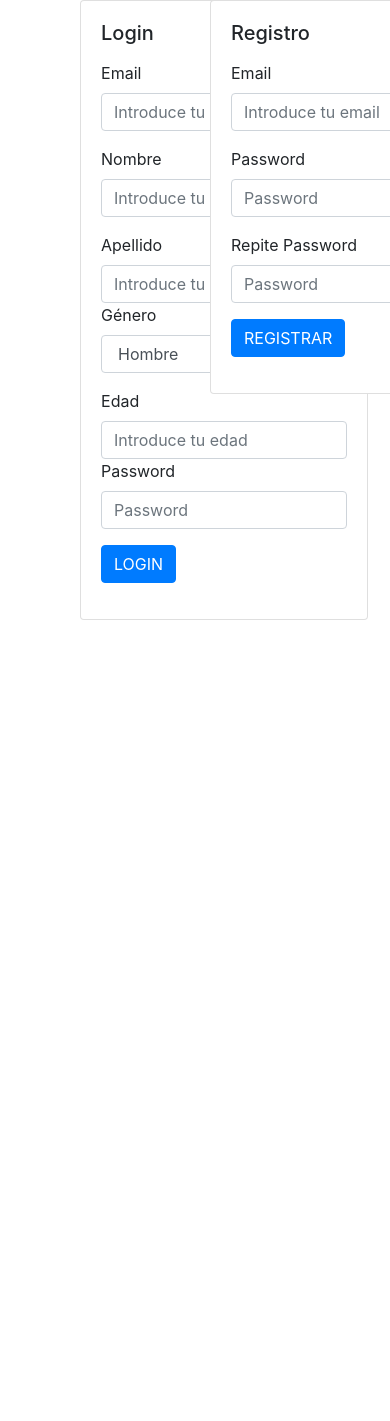
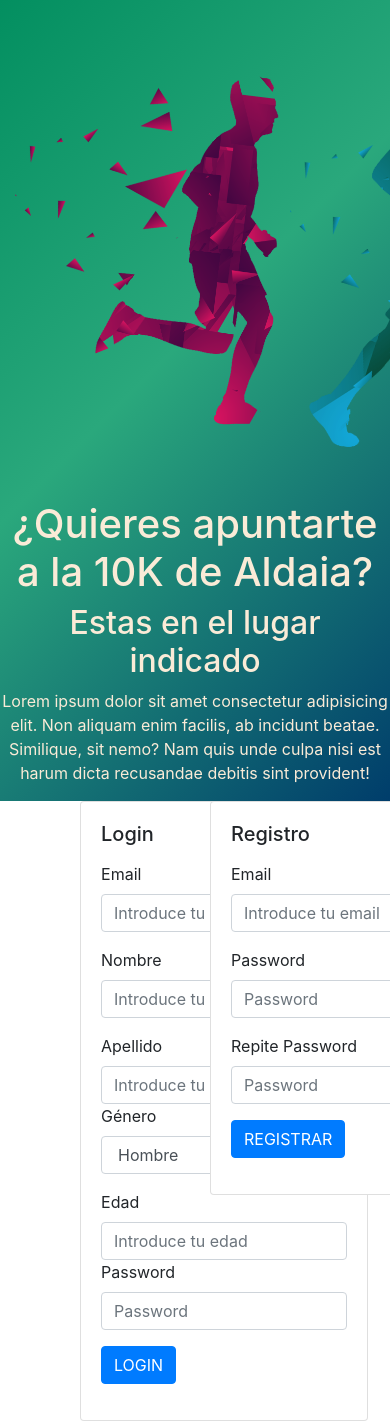
Before and after one commit to oremorsiri/10k-AldaiaPHP, a PHP site: page /index.php in a window 390 px wide; the page is wider, and only the part inside the window is pictured. Shown: the part 75-1496 px from the top of that part. Before the commit the page ends 695 px from the top of that part, so only its background shows below. Run offline with PHP 8.4, Linux system fonts and the light colour scheme.

Commit message:
header added

```diff
--- /dev/null
+++ b/assets/cabecera.php
@@ -0,0 +1,12 @@
+<div class="header">
+<div class="leftSection">
+<img src="../public/images/vectorManRunning_3089111.png" alt="">
+</div>
+
+<div class="rightSection">
+<h1>¿Quieres apuntarte a la 10K de Aldaia?</h1>
+<h2>Estas en el lugar indicado</h2>
+<p>Lorem ipsum dolor sit amet consectetur adipisicing elit. Non aliquam enim facilis, ab incidunt beatae. Similique, sit nemo? Nam quis unde culpa nisi est harum dicta recusandae debitis sint provident!</p>
+</div>
+
+</div>
--- a/assets/menu.php
+++ b/assets/menu.php
@@ -12,11 +12,11 @@
   <input type="checkbox" id="toggle">
 
   <div class="navbar">
-
-  <a href="#evento">Evento</a>
-  <a href="#register">Registro</a>
-  <a href="#login">Login</a>
-  <a href="#profile">Perfil</a>
+    <img src="../public/images/10K_logo_min.png" alt="logo10K">
+    <a href="#evento">Evento</a>
+    <a href="#register">Registro</a>
+    <a href="#login">Login</a>
+    <a href="#profile">Perfil</a>
 
   </div>
 </nav>
--- a/public/css/estilos.css
+++ b/public/css/estilos.css
@@ -2,10 +2,7 @@
 .navbar {
     background-color: grey;
     display: flex;
-    justify-content: center;
-    position: sticky;
-    top: 0;
-    z-index: 2;
+    justify-content: flex-start;
 }
 
 .navbar a {
@@ -73,3 +70,36 @@
         display: flex;
     }
 }
+
+/* CABECERA */
+.header {
+    justify-content: space-evenly;
+    display: flex;
+    color: antiquewhite;
+    background: linear-gradient(135deg, rgba(3,143,96,1) 0%, rgba(42,168,124,1) 44%, rgba(0,61,107,1) 100%);
+}
+
+img .leftSection {
+    align-self: center;
+}
+
+.header .rightSection {
+    align-self: center;
+}
+
+@media screen and (max-width: 769px) {
+    .header {
+        flex-wrap: wrap;
+        text-align: center;
+    }
+
+    .header .leftSection {
+        padding: 0;
+        align-self: center;
+    }
+
+    .header .rightSection {
+        padding: inherit;
+        margin-top: 0;
+    }
+}
--- a/public/index.php
+++ b/public/index.php
@@ -31,6 +31,7 @@ $error=null;
 <body>
     <?php
         include __DIR__.'/../assets/menu.php';
+        include __DIR__.'/../assets/cabecera.php';
     ?>
     <div class="container pagina">
         <div class="row justify-content-center">
```
Also changed, not shown: public/images/10K.png (added), public/images/10K_logo.png (added), public/images/10K_logo_min.png (added), public/images/vectorManRunning_3089111.png (added).
